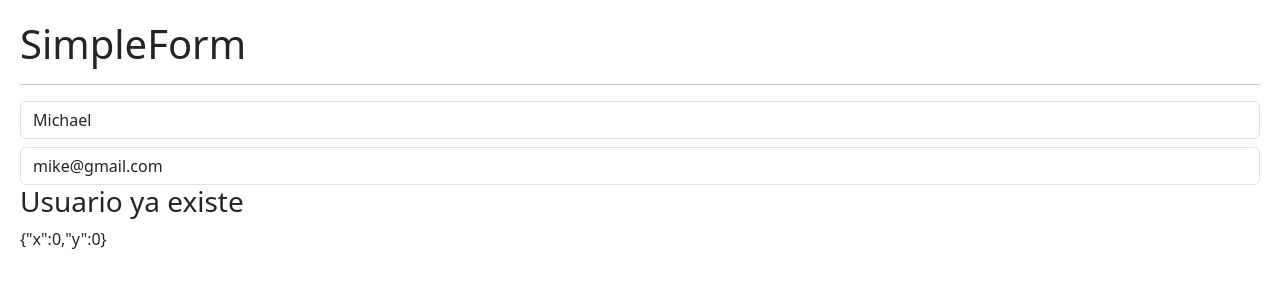
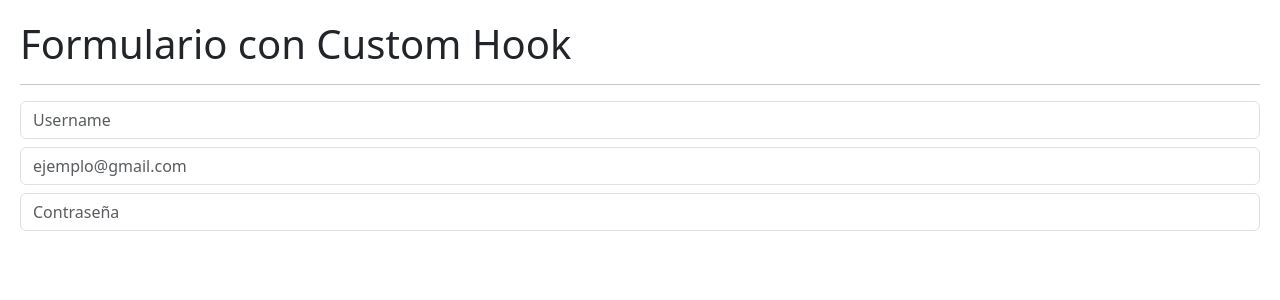
Before and after one commit to ForeverMikk/fernando-hooks, a React (Vite) app: page / in a window 1280 px wide. Shown: the top 300 px of the page. Built offline with nearby package versions, Linux system fonts and the light colour scheme.

Commit message:
custom hooks para formularios

```diff
--- /dev/null
+++ b/src/02-useEffect/FormWithCustomHook.jsx
@@ -0,0 +1,46 @@
+import { useForm } from "../hooks/useForm";
+
+
+export const FormWithCustomHook = () => {
+
+    //Como usaste el spred en el custom hook aqui puedes desestructurar el componente
+    const { onInputChange, username, email, password } = useForm({
+            username: '',
+            email: '',
+            password: ''
+        });
+
+    // const {username, email, password} = formState;
+
+  return (
+    <>
+        <h1>Formulario con Custom Hook</h1>
+        <hr />
+        <input
+            type="text"
+            className="form-control"
+            placeholder="Username"
+            name="username"
+            value={username}
+            onChange={onInputChange}
+        />
+        <input
+            type="email"
+            className="form-control mt-2"
+            placeholder="ejemplo@gmail.com"
+            name="email"
+            value={email}
+            onChange={onInputChange}
+        />
+        <input
+            type="password"
+            className="form-control mt-2"
+            placeholder="Contraseña"
+            name="password"
+            value={password}
+            onChange={onInputChange}
+        />
+
+    </>
+  )
+}
--- a/src/02-useEffect/Message.jsx
+++ b/src/02-useEffect/Message.jsx
@@ -1,19 +1,15 @@
 import { useEffect, useState } from "react"
-
 
 export const Message = () => {
 
     const [coords, setCoords] = useState({x: 0, y: 0});
 
     useEffect(() => {
-
         const onMouseMove = ({x, y}) => {
             // const coords = {x, y};
             setCoords({x, y});
         }
-
         window.addEventListener('mousemove', onMouseMove);
-
       return () => { //Cuando el componente deja de existir puedes limpiar con una ejecucion
         window.removeEventListener('mousemove', onMouseMove); //Removemos el listener para evitar sobrecarga de memoria
       }
--- /dev/null
+++ b/src/hooks/useForm.js
@@ -0,0 +1,21 @@
+import { useState } from "react";
+
+export const useForm = (initialForm = {}) => {
+
+    const [formState, setFormState] = useState(initialForm);
+
+    const onInputChange = ({target}) => {
+        const { name, value } = target;
+        setFormState({
+            ...formState,
+            [name]: value
+        });
+    }
+
+    return {
+        ...formState, //Al usar spred operator en el formState,
+        // si es un objeto retorna todas las variables que contiene
+        formState,
+        onInputChange
+    }
+}
--- a/src/main.jsx
+++ b/src/main.jsx
@@ -2,10 +2,10 @@ import React from 'react';
 import ReactDOM from 'react-dom/client';
 
 import './index.css'
-import { SimpleForm } from './02-useEffect/SimpleForm';
+import { FormWithCustomHook } from './02-useEffect/FormWithCustomHook';
 
 ReactDOM.createRoot(document.getElementById('root')).render(
   <React.StrictMode>
-    <SimpleForm />
+    <FormWithCustomHook />
   </React.StrictMode>,
 );
```
